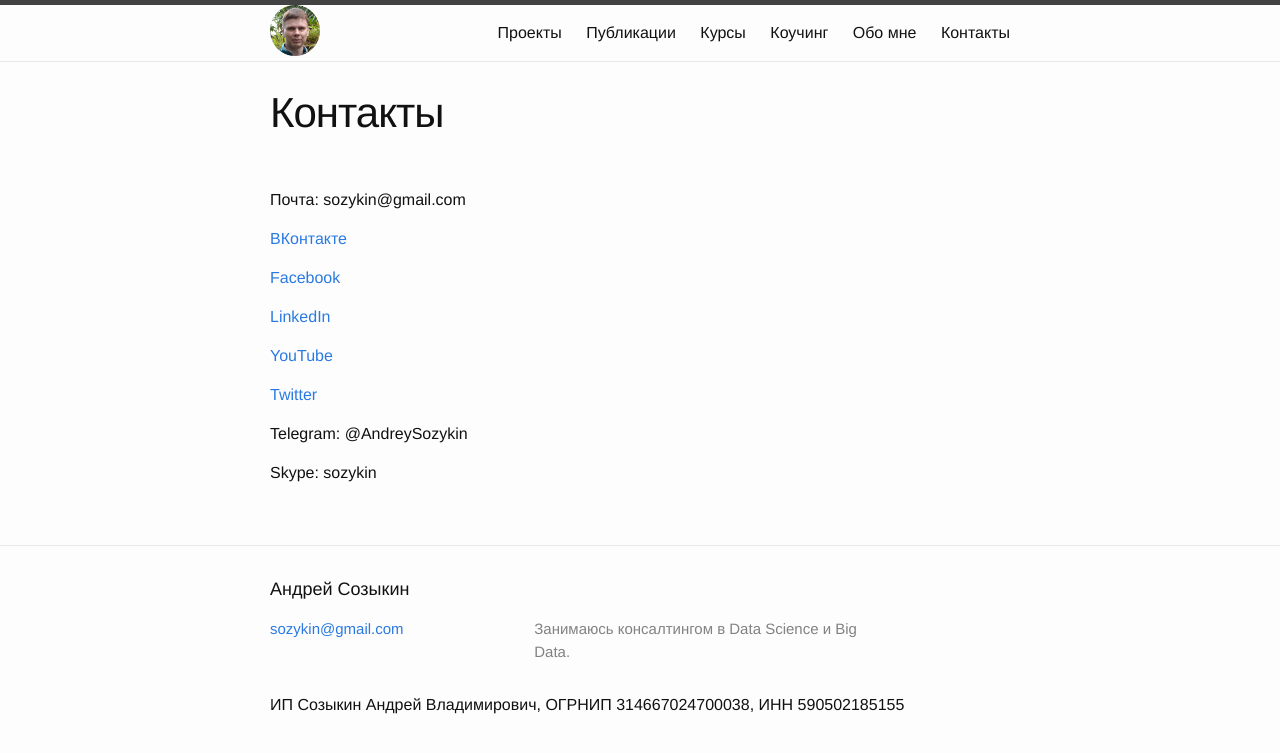
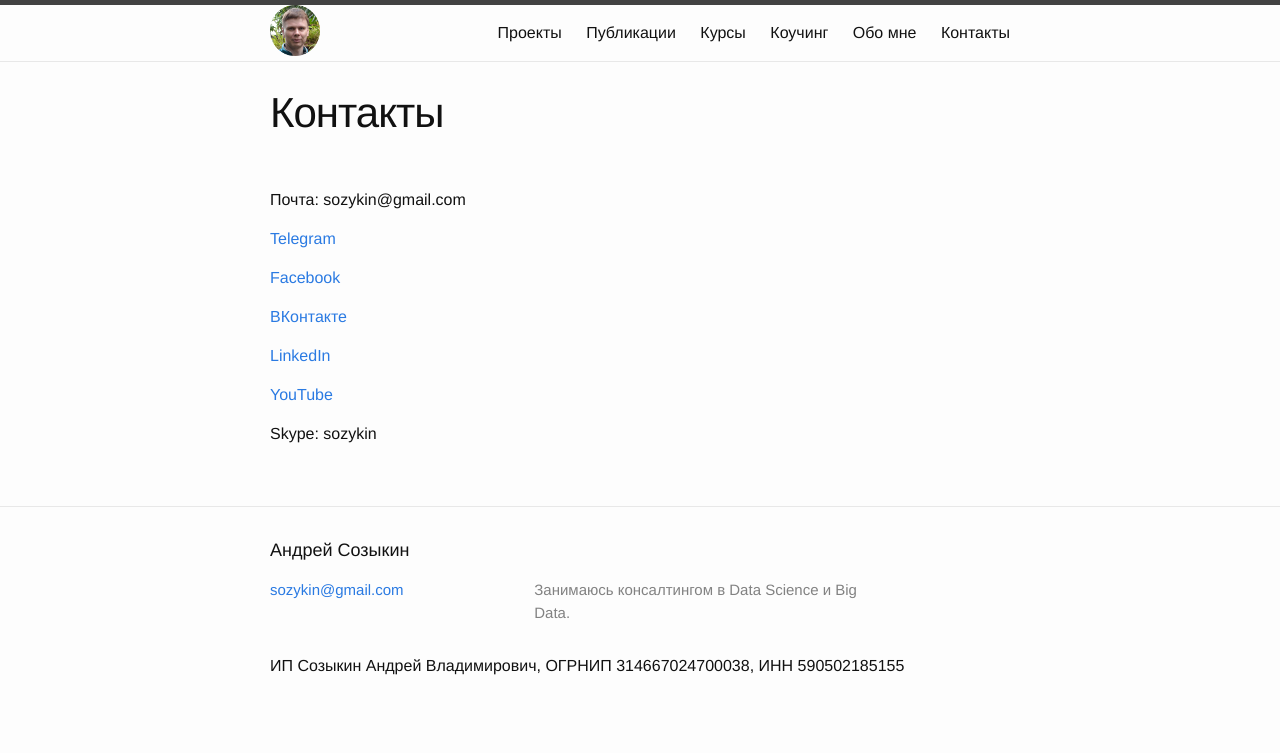
Before and after one commit to sozykin/asozykin.ru, a Jekyll site: the page built from _pages/contacts.md, in a window 1280 px wide. Shown: the top 753 px of the page. Built offline with Jekyll 4.4.1, drawn with Linux system fonts in a browser that asks for light colours; comment, search, counter and statistics services are not loaded.

Commit message:
Contacts updated

```diff
--- a/_pages/contacts.md
+++ b/_pages/contacts.md
@@ -6,16 +6,14 @@ permalink: /contacts/
 
 Почта: {{ site.email }}
 
-[ВКонтакте](https://vk.com/avsozykin)
+[Telegram](https://t.me/AndreySozykin)
 
 [Facebook](https://www.facebook.com/asozykin)
+
+[ВКонтакте](https://vk.com/avsozykin)
 
 [LinkedIn](https://ru.linkedin.com/in/asozykin)
 
 [YouTube](https://www.youtube.com/channel/UC5gufuYHPSsJA-jul-iwyXA)
 
-[Twitter](https://twitter.com/AndreySozykin)
-
-Telegram: @AndreySozykin
-
 Skype: sozykin
```
